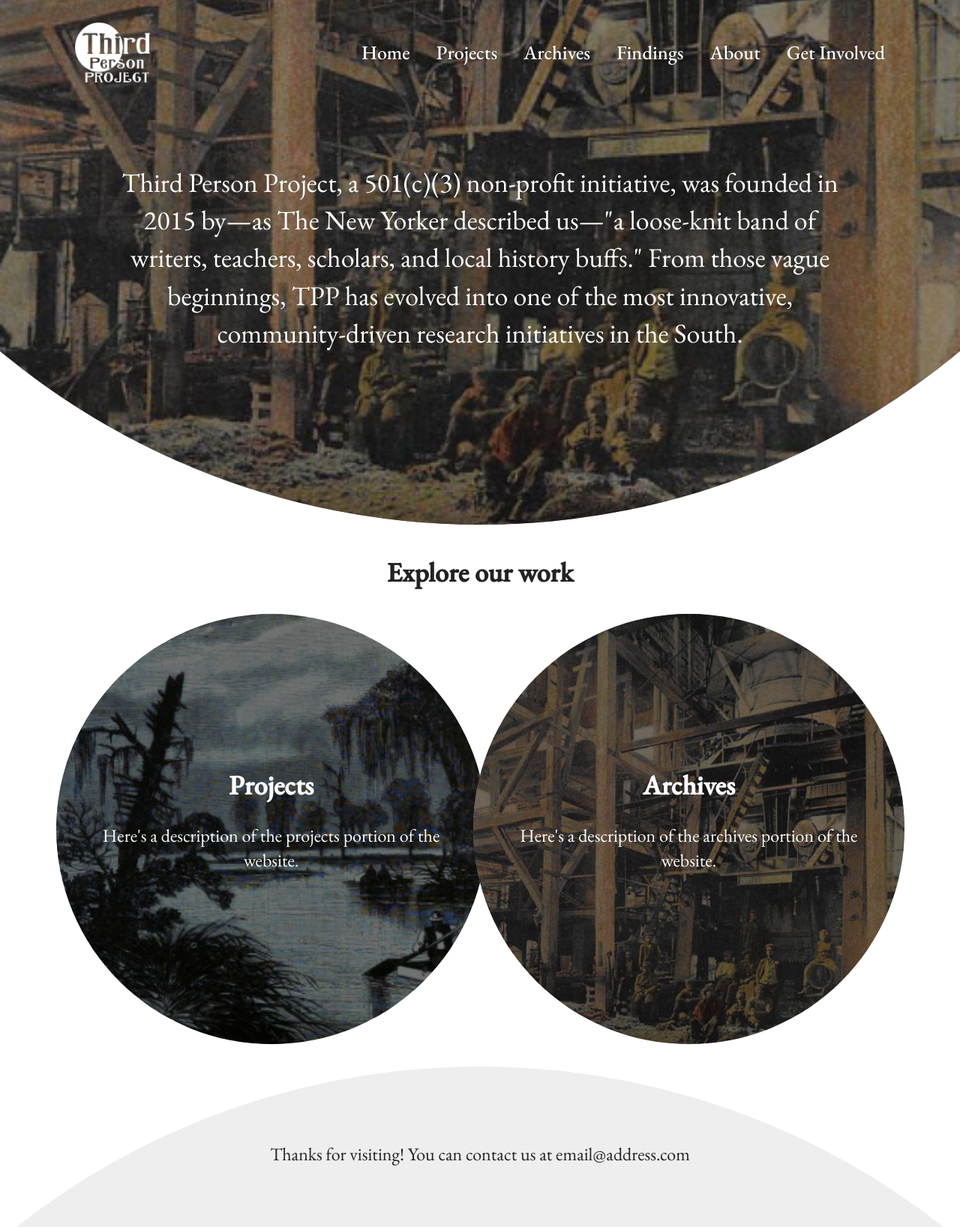
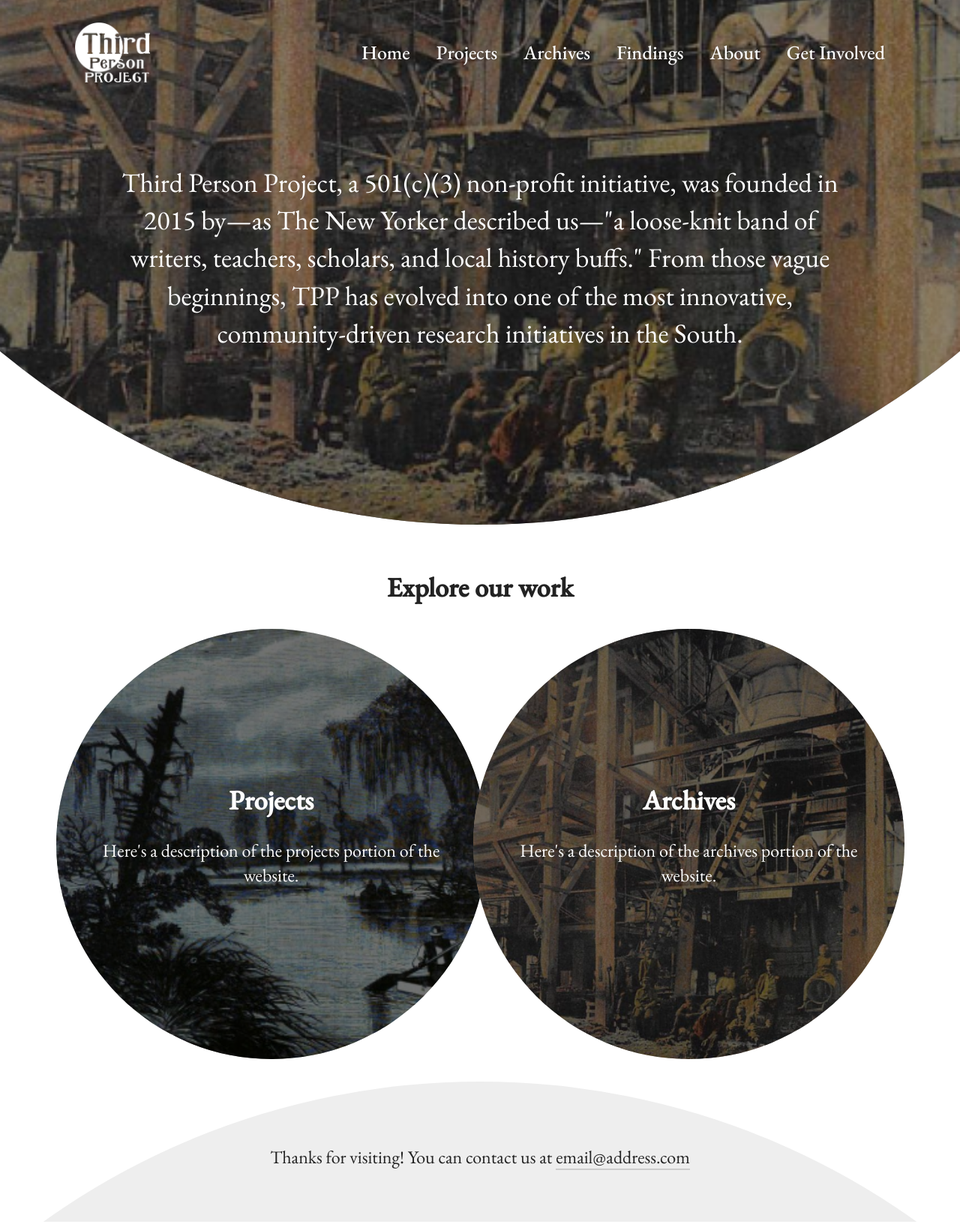
Before and after one commit to minicreative/third-person-project, a Jekyll site: the page built from index.md, in a window 1280 px wide. Shown: the whole page at 75% size. Built offline with Jekyll 4.4.1, drawn with Linux system fonts in a browser that asks for light colours.

Commit message:
link styles, header images

```diff
--- a/_config.yml
+++ b/_config.yml
@@ -12,4 +12,5 @@
   style: compressed
   sass_dir: _sass
 logo_image: "/uploads/ThirdPersonProjectLogo.png"
-footer_content: Thanks for visiting! You can contact us at email@address.com
+header_image: "/uploads/Wilmington%20NC%20-%20Bird_s%20Eye%20View%20c.%201900,%20New%20Hanover%20County%20LibraryJPG.jpg"
+footer_content: Thanks for visiting! You can contact us at [email@address.com](mailto:email@address.com)
--- a/_includes/footer.html
+++ b/_includes/footer.html
@@ -1,7 +1,7 @@
 	<div class="footer">
 		<div class="circle"></div>
 		<div class="container">
-			{{ site.footer_content }}
+			{{ site.footer_content | markdownify }}
 		</div>
 	</div>
 
--- a/_includes/header.html
+++ b/_includes/header.html
@@ -28,10 +28,7 @@
 	</head>
 	<body class="{{ page.layout }}">
 
-		<div class="circle{% if page.header_images %} slideshow{% endif %}"
-			{% if page.header_image %}
-				style="background-image:url('{{ page.header_image }}');"
-			{% endif %}>
+		<div class="circle{% if page.header_images %} slideshow{% endif %}">
 			{% if page.header_images %}
 				<div id="slider">
 				{% for image in page.header_images %}
@@ -39,6 +36,12 @@
 				{% endfor %}
 				</div>
 				<div class="slider-overlay"></div>
+            {% else %}
+                {% if page.header_image %}
+                    <div class="bg" style="background-image:url('{{ page.header_image }}');"></div>
+                {% else if site.header_image %}
+                    <div class="bg" style="background-image:url('{{ site.header_image }}');"></div>
+                {% endif %}
 			{% endif %}
 		</div>
 
--- a/_sass/defaults.scss
+++ b/_sass/defaults.scss
@@ -80,6 +80,10 @@
 h3 {
 	font-size:24px;
 	@include breakpoint(s) {font-size:20px;}
+}
+a {
+    border-bottom:2px solid #ccc;
+    &:hover {border-bottom:2px solid #222;}
 }
 
 // Spacing ===================================================================
--- a/css/main.scss
+++ b/css/main.scss
@@ -9,21 +9,33 @@
 $circleRevealLarge: 700px;
 $navHeight: 80px;
 
+$section_pad: 50px;
+$section_pad_: 30px;
+
+@mixin section_row {
+	margin-top:$section_pad;
+	@include breakpoint(m) {margin-top:$section_pad_;}
+}
+
 body {overflow-x:hidden;}
 
 // Reusuable Circle Styles =========================================================
 
 .circle {
-    position:absolute; height:$circleSize; width:$circleSize; left:50%; margin-left:0 - ($circleSize/2);
+    position:absolute; content:''; height:$circleSize; width:$circleSize; left:50%; margin-left:0 - ($circleSize/2);
     top:0px; margin-top:0 - $circleSize + $circleRevealSmall; border-radius:50%;
-    background-size:cover; background-color:black; content:''; z-index:0; overflow:hidden;
+    background-size:cover; background-color:black; background-position:center center;
+    z-index:0; overflow:hidden;
 
     &.slideshow {
         margin-top:0 - $circleSize + $circleRevealLarge;
     }
-    #slider {
+    #slider, .bg {
         position:relative; margin-top:$circleSize - $circleRevealLarge; margin-left:auto; margin-right:auto;
         width:100vw; height:$circleRevealLarge; opacity:0.55;
+    }
+    .bg {
+        background-size:cover; background-position:center center;
     }
 }
 
@@ -48,6 +60,7 @@
             font-weight:500; text-shadow:0px 0px 2px rgba(0,0,0,0.3);
             &:hover {text-shadow:0px 0px 5px rgba(0,0,0,0.6);}
         }
+        a {border-bottom:none;}
     }
 }
 
@@ -63,7 +76,7 @@
 }
 
 .content {
-    max-width:840px; padding:50px 0px;
+    max-width:840px; padding:$section_pad 0px;
 }
 
 .footer {
@@ -72,13 +85,13 @@
         height:$circleSizeFooter; width:$circleSizeFooter; margin-left:0 - ($circleSizeFooter/2);
         background:#eee; margin-top:0px; z-index:0;
     }
-    .container {position:relative; padding:100px 0px 80px; z-index:1;}
+    .container {position:relative; padding:60px 0px 45px; z-index:1;}
 }
 
 // Pages Styles =============================================================
 
 .home-features {
-    @include row; text-align:center;
+    @include section_row; text-align:center;
     .columns {@include row;}
     .column {
         .item-circle {width:110%; margin-left:-5%; padding-top:110%;}
```
